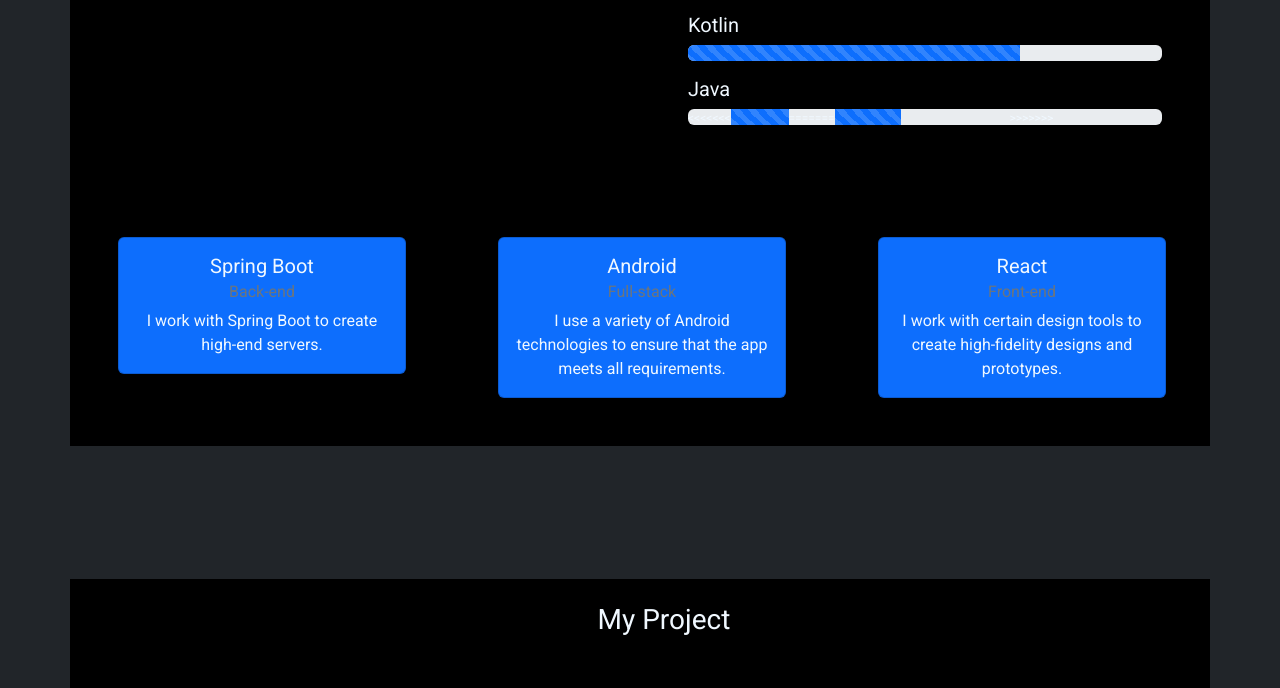
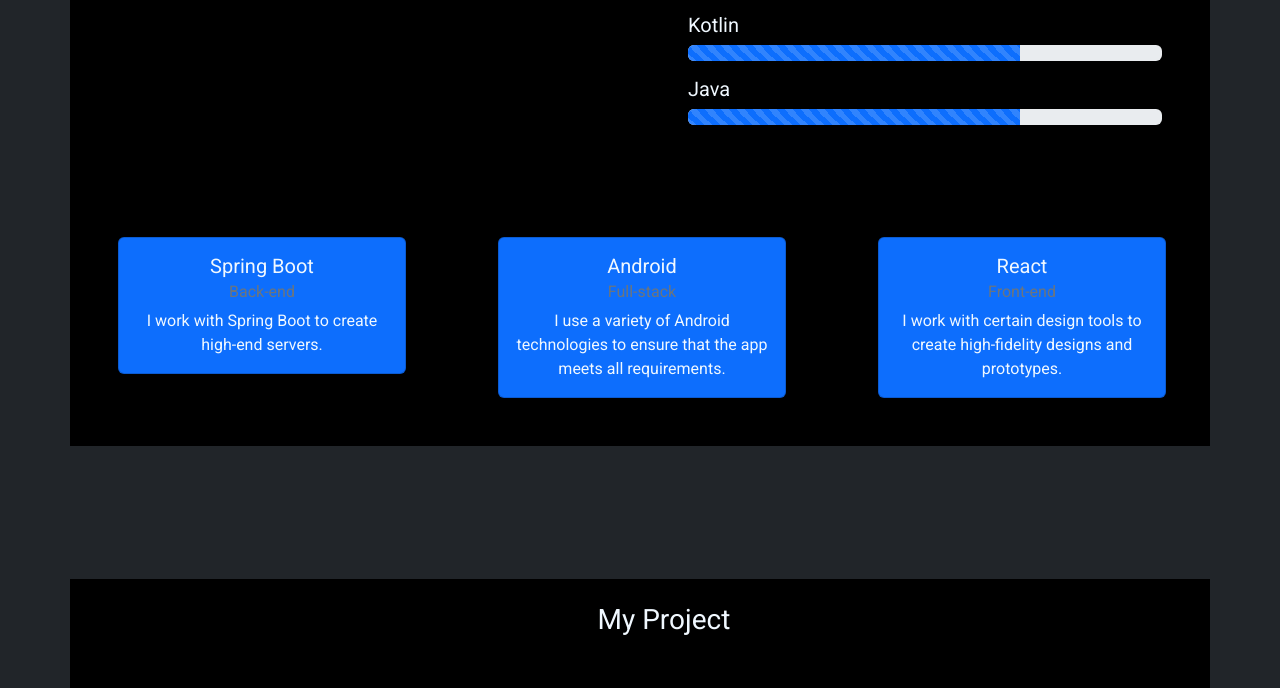
Before and after one commit to khalledalkarmi/Portfolio, a plain HTML site: page index.html in a window 1280 px wide. Shown: the part 1592-2280 px from the top of the page. Drawn offline with nearby package versions, Linux system fonts and the light colour scheme.

Commit message:
fix conflict

```diff
--- a/index.html
+++ b/index.html
@@ -13,8 +13,10 @@
     <link rel="stylesheet" href="./style/style.css">
     <title>Portfolio</title>
 </head>
-<!-- TODO: change Font Style to robot font -->
 <!-- TODO: make the website responsive -->
+<!-- TODO: add styles -->
+<!-- TODO: fix my skills -->
+<!-- TODO: add media to handel sm device  -->
 
 <body class="bg-dark" style="font-family: 'Roboto';">
     <!-- JavaScript Bundle with Popper -->
@@ -141,13 +143,8 @@
 
                     <p class="h5" style="margin-right: 30rem;">Java</p>
                     <div class="progress mb-3">
-<<<<<<< HEAD
                         <div class="progress-bar progress-bar-striped progress-bar-animated" role="progressbar" aria-label="Basic example" style="width: 70%"
                             aria-valuenow="70" aria-valuemin="0" aria-valuemax="100"></div>
-=======
-                        <div class="progress-bar progress-bar-striped progress-bar-animated" role="progressbar" aria-label="Basic example" style="width: 80%"
-                            aria-valuenow="80" aria-valuemin="0" aria-valuemax="100"></div>
->>>>>>> 0eab6e24f337a49fecc262b8697a06cbd7b81778
                     </div>
                 </div>
                 <div class="col-lg-4 col-md-12  col-sm-12 p-5">
```
